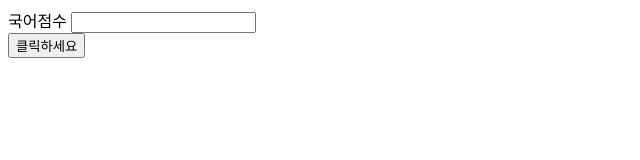
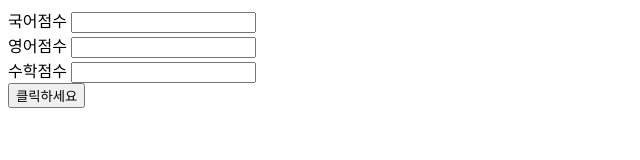
Before and after one commit to Jieun714/PDA-FrontEnd, a website: page JS02/index.html in a window 1280 px wide. Shown: the whole page, without its empty margins (0-640 px from the left). Drawn offline with Linux system fonts and the light colour scheme.

```diff
--- a/JS02/index.html
+++ b/JS02/index.html
@@ -9,6 +9,10 @@
 <body>
     <label for="kor">국어점수</label>
     <input type="text" naem="kor" id="kor"><br>
+    <label for="eng">영어점수</label>
+    <input type="text" naem="eng" id="eng"><br>
+    <label for="math">수학점수</label>
+    <input type="text" naem="math" id="math"><br>
     <button type="button" id="btn">클릭하세요</button>
     <div id="result"></div>
 </body>
```
